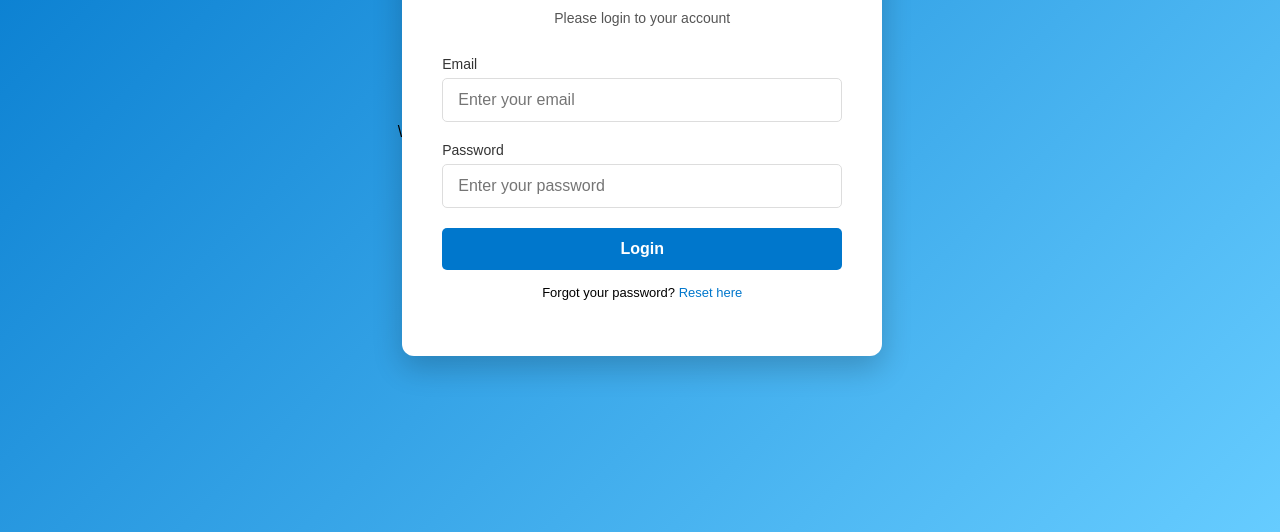
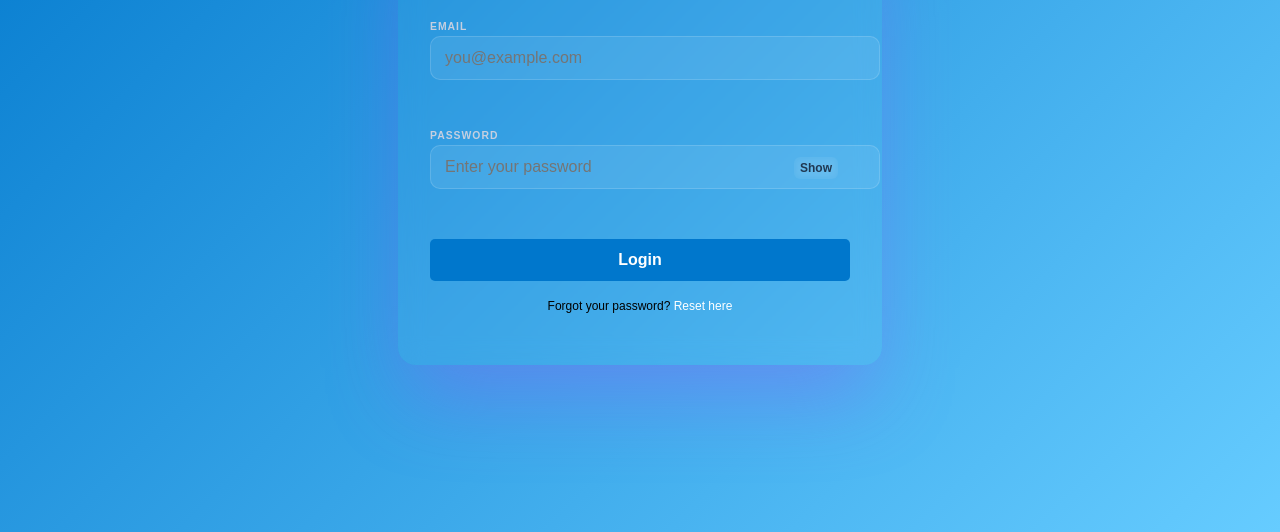
Before and after one commit to Siyaphor/Quickdesk-hackathon, a plain HTML site: page frontend/login.html in a window 1280 px wide. Shown: the part 268-800 px from the top of the page. Drawn offline with Linux system fonts and the light colour scheme.

Commit message:
Update login.html Revamp login page UI with aligned layout, validation, and show/hide password

```diff
--- a/frontend/login.html
+++ b/frontend/login.html
@@ -1,23 +1,175 @@
-\<!DOCTYPE html>
+<!DOCTYPE html>
 <html lang="en">
 <head>
   <meta charset="UTF-8" />
   <title>Login | QuickDesk</title>
+  <meta name="viewport" content="width=device-width,initial-scale=1" />
   <link rel="stylesheet" href="style.css" />
+  <style>
+    /* override / page-specific alignment tweaks */
+    body.login-page {
+      display:flex;
+      align-items:center;
+      justify-content:center;
+      min-height:100vh;
+      padding:0;
+      margin:0;
+    }
+    .login-wrapper {
+      width:100%;
+      max-width:420px;
+      padding:2.5rem 2rem;
+      border-radius:18px;
+      background: rgba(255,255,255,0.04);
+      box-shadow: 0 40px 80px -10px rgba(139,92,246,0.4);
+      position:relative;
+      backdrop-filter: blur(12px);
+      display:flex;
+      flex-direction:column;
+      gap:12px;
+    }
+    .login-box {
+      display:flex;
+      flex-direction:column;
+      gap:6px;
+    }
+    .title-wrapper {
+      display:flex;
+      justify-content:center;
+      align-items:center;
+      gap:8px;
+      margin-bottom:4px;
+    }
+    .title-wrapper h2 {
+      font-size:1.9rem;
+      margin:0;
+      line-height:1.1;
+      background: linear-gradient(90deg, #8b5cf6, #c084fc);
+      -webkit-background-clip:text;
+      -webkit-text-fill-color:transparent;
+    }
+    .subtitle {
+      font-size:.85rem;
+      text-align:center;
+      margin:0 0 12px;
+      color: rgba(255,255,255,0.8);
+    }
+    form {
+      display:flex;
+      flex-direction:column;
+      gap:14px;
+    }
+    .input-group {
+      display:flex;
+      flex-direction:column;
+      gap:4px;
+      position:relative;
+    }
+    .input-group label {
+      font-size:.65rem;
+      font-weight:600;
+      letter-spacing:1px;
+      text-transform:uppercase;
+      margin:0;
+      color: #c5cfe0;
+    }
+    .input-group input {
+      padding:12px 14px;
+      border-radius:10px;
+      border:1px solid rgba(255,255,255,0.15);
+      background: rgba(255,255,255,0.08);
+      font-size:1rem;
+      outline:none;
+      width:100%;
+      transition: all .25s;
+    }
+    .input-group input:focus {
+      box-shadow: 0 0 28px rgba(139,92,246,0.6);
+      border-color: #8b5cf6;
+    }
+    .password-wrapper {
+      position:relative;
+      display:flex;
+      flex-direction:column;
+      gap:4px;
+    }
+    .password-toggle {
+      position:absolute;
+      right:12px;
+      top:50%;
+      transform:translateY(-50%);
+      background:none;
+      border:none;
+      cursor:pointer;
+      font-size:.75rem;
+      padding:4px 6px;
+      color: rgba(15,23,42,0.8);
+      border-radius:6px;
+      backdrop-filter: blur(4px);
+    }
+    .error-box {
+      background: rgba(245,101,101,0.1);
+      border:1px solid #ff6b6b;
+      padding:10px 14px;
+      border-radius:10px;
+      color:#ffdada;
+      font-size:.9rem;
+      animation: shake .35s ease;
+      margin-bottom:4px;
+    }
+    @keyframes shake {
+      0%{transform:translateX(0)}
+      25%{transform:translateX(-4px)}
+      50%{transform:translateX(4px)}
+      75%{transform:translateX(-2px)}
+      100%{transform:translateX(0)}
+    }
+    button[type="submit"] {
+      width:100%;
+      padding:14px;
+    }
+    .info-text {
+      font-size:.75rem;
+      text-align:center;
+      margin-top:4px;
+    }
+    .info-text a {
+      color: #fff;
+      text-decoration:none;
+      position:relative;
+    }
+    .info-text a::after {
+      content:'';
+      position:absolute;
+      left:0;
+      bottom:-3px;
+      width:100%;
+      height:2px;
+      background: linear-gradient(90deg,#8b5cf6,#c084fc);
+      border-radius:2px;
+      opacity:0;
+      transition:opacity .3s;
+    }
+    .info-text a:hover::after { opacity:1; }
+  </style>
 </head>
 <body class="login-page">
   <div class="login-wrapper">
     <div class="login-box">
-      <h2>Welcome Back 👋</h2>
+      <div class="title-wrapper">
+        <h2>Welcome Back</h2><div class="sparkle">✨</div>
+      </div>
       <p class="subtitle">Please login to your account</p>
-      <form id="loginForm">
+      <div id="errorContainer"></div>
+      <form id="loginForm" novalidate>
         <div class="input-group">
           <label for="email">Email</label>
-          <input type="email" id="email" placeholder="Enter your email" required />
+          <input type="email" id="email" placeholder="you@example.com" required />
         </div>
-        <div class="input-group">
+        <div class="input-group password-wrapper">
           <label for="password">Password</label>
           <input type="password" id="password" placeholder="Enter your password" required />
+          <button type="button" class="password-toggle" id="togglePwd">Show</button>
         </div>
         <button type="submit">Login</button>
         <p class="info-text">Forgot your password? <a href="#">Reset here</a></p>
@@ -25,6 +177,52 @@
     </div>
   </div>
 
-  <script src="script.js"></script>
+  <script>
+    const form = document.getElementById("loginForm");
+    const errorContainer = document.getElementById("errorContainer");
+    const togglePwd = document.getElementById("togglePwd");
+    const passwordInput = document.getElementById("password");
+
+    togglePwd.addEventListener("click", () => {
+      const type = passwordInput.getAttribute("type");
+      if (type === "password") {
+        passwordInput.setAttribute("type", "text");
+        togglePwd.textContent = "Hide";
+      } else {
+        passwordInput.setAttribute("type", "password");
+        togglePwd.textContent = "Show";
+      }
+    });
+
+    function showError(msg) {
+      errorContainer.innerHTML = "";
+      const div = document.createElement("div");
+      div.className = "error-box";
+      div.textContent = msg;
+      errorContainer.appendChild(div);
+    }
+
+    form.addEventListener("submit", (e) => {
+      e.preventDefault();
+      errorContainer.innerHTML = "";
+
+      const email = document.getElementById("email").value.trim();
+      const password = passwordInput.value.trim();
+
+      if (!email || !password) {
+        showError("Both email and password are required.");
+        return;
+      }
+
+      if (!/^\S+@\S+\.\S+$/.test(email)) {
+        showError("Please enter a valid email address.");
+        return;
+      }
+
+      // Simulate login success
+      localStorage.setItem("token", "fake-jwt-token");
+      alert("Logged in as " + email);
+    });
+  </script>
 </body>
 </html>
```
